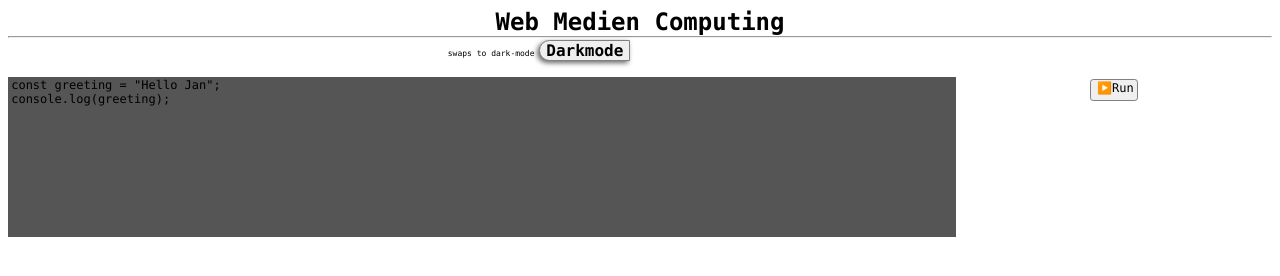
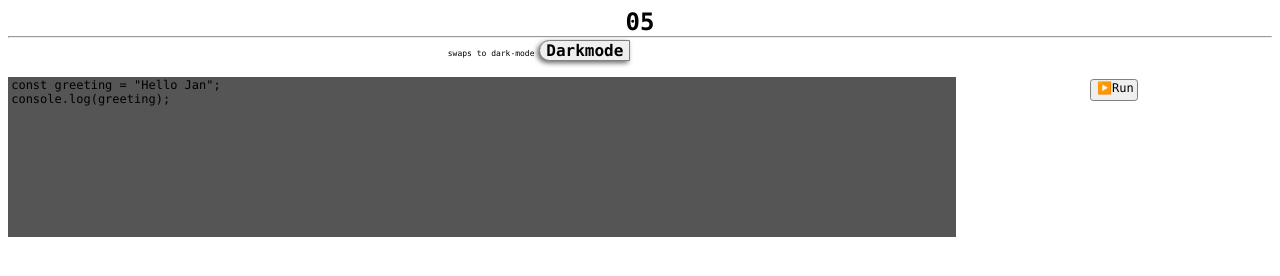
Before and after one commit to IxI-Enki/WmcUebung-005, a plain HTML site: page WmcUebungen/index.html in a window 1280 px wide. Drawn offline with Linux system fonts and the light colour scheme.

Commit message:
initial commit

```diff
--- a/WmcUebungen/index.html
+++ b/WmcUebungen/index.html
@@ -2,14 +2,14 @@
 <html>
 
 <head>
-  <title>wmc learning</title>
+  <title>wmc learning - 005</title>
   <link rel="stylesheet" href="./indexStyle.css">
   <script src="./script.js"></script>
 </head>
 
 <body>
 
-  <a id="header"><strong>Web Medien Computing</strong></a>
+  <a id="header"><strong>05</strong></a>
   <hr>
 
   <span id="darkModeButton">
```
Also changed, not shown: 1 other file.
